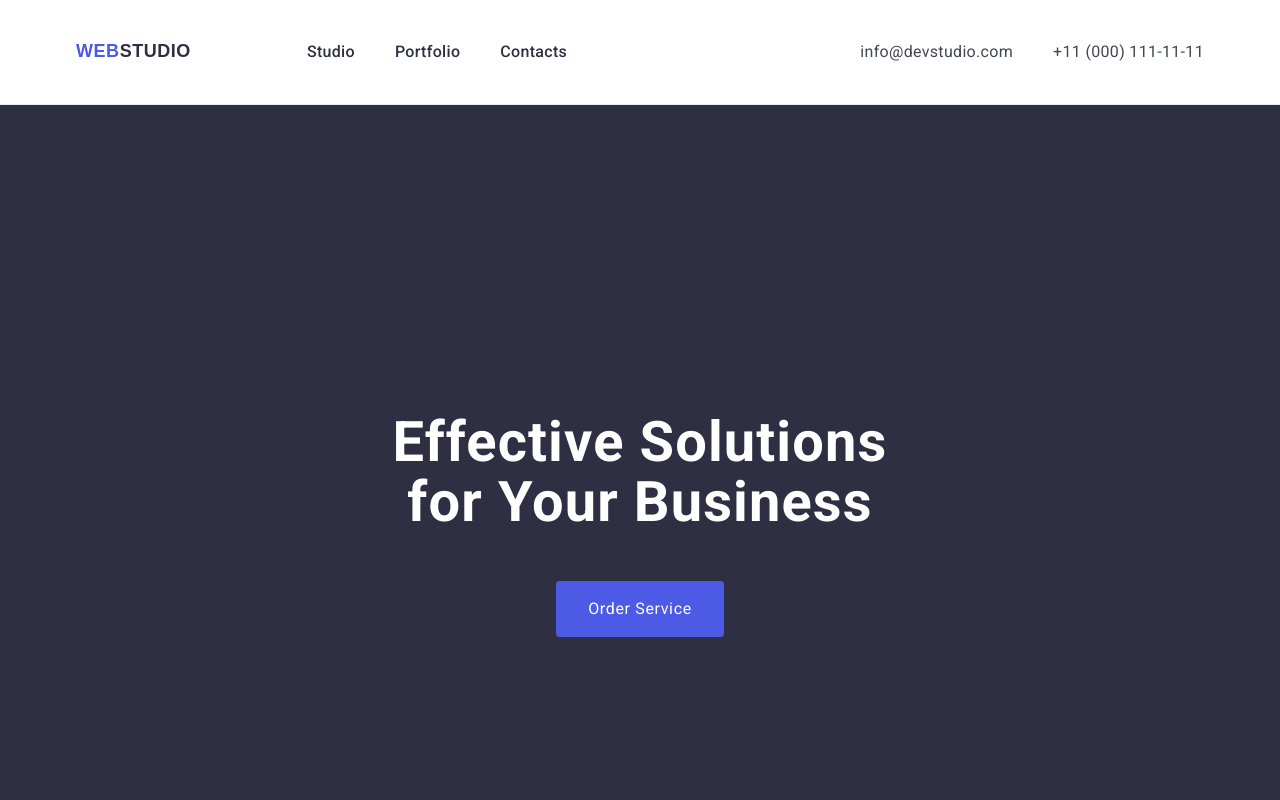
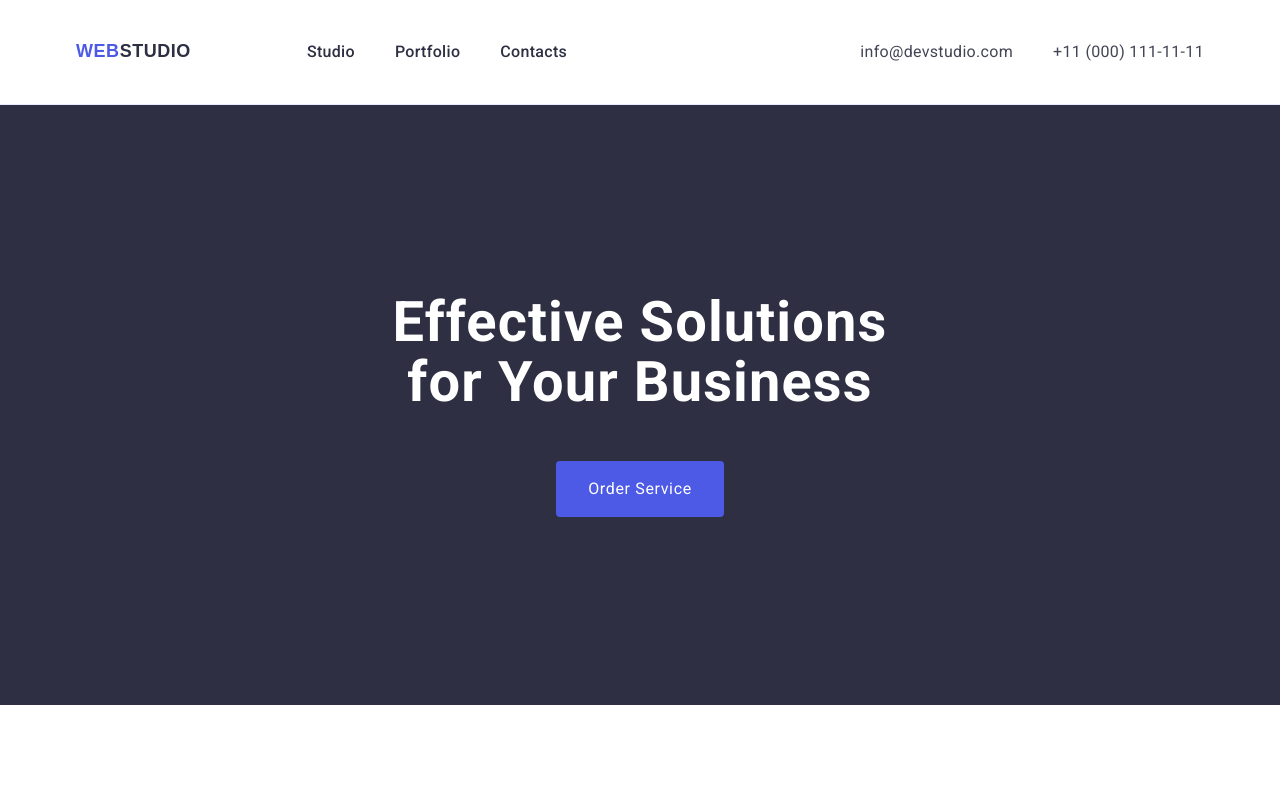
Before and after one commit to ansstey/goit-markup-hw-03, a plain HTML site: page index.html in a window 1280 px wide. Shown: the top 800 px of the page. Drawn offline with nearby package versions, Linux system fonts and the light colour scheme.

Commit message:
fixing mistake

```diff
--- a/css/styles.css
+++ b/css/styles.css
@@ -229,7 +229,6 @@ ul, ol {
     background-color: var(--white-background);
     width:calc(100%-264)/4;
     margin-top: 72px;
-    margin-bottom: 128px;
     text-align: center;
     border-radius: 0 0 4px 4px;
     border-bottom: 0.5px solid var(--accent);
--- a/index.html
+++ b/index.html
@@ -44,7 +44,7 @@
         </div>
       </header>
     <main>
-        <section class="hero section">
+        <section class="hero ">
             <div class="container hero-container">
                 <h1 class="hero-title" >Effective Solutions for Your Business</h1>
                 <button type="button" class="button hero-button">Order Service</button>
```
